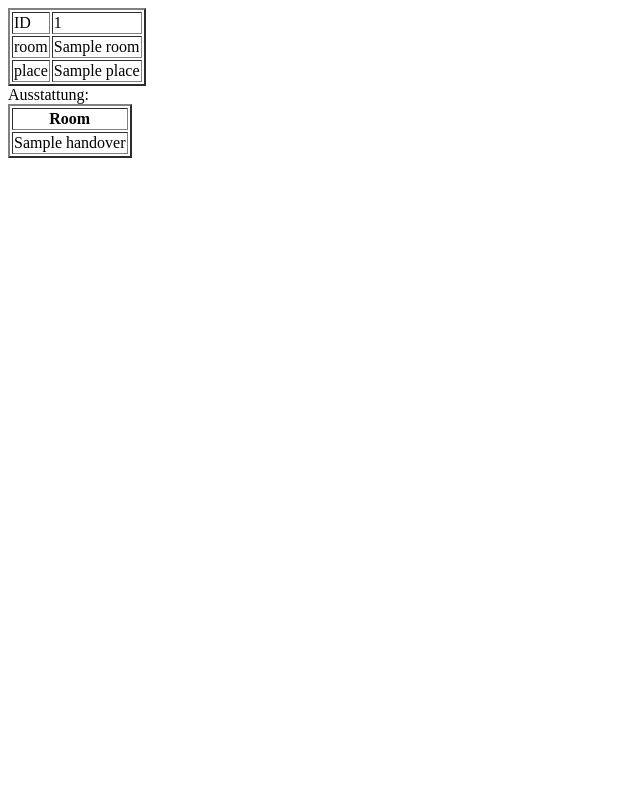
After one commit to mario-spitze/companynetworkmanager, a Django app: template django/project/inventory/templates/inventory/detailWorkplace.html in a window 1280 px wide. The commit adds this page. Shown: the whole page, without its empty margins (0-640 px from the left). Run offline with Django 3.2, Linux system fonts and the light colour scheme; the template is opened without the code that fills it: most values are stand-ins (such as "Sample title", 1, 10 or a date in 2020).

Commit message:
close #30, add a detail view with a very simple liste of handovers. little opticle changes in model.

```diff
--- a/django/project/inventory/models.py
+++ b/django/project/inventory/models.py
@@ -67,8 +67,8 @@ class HardwareClass(models.Model):
         return self.name
 
 class Workplace(models.Model):
+    room = models.CharField(max_length=10)
     place = models.CharField(max_length=5)
-    room = models.CharField(max_length=10)
     def __str__(self):
         return self.room + " - " + self.place
 
--- /dev/null
+++ b/django/project/inventory/templates/inventory/detailWorkplace.html
@@ -0,0 +1,17 @@
+<table border="2">
+ <tr><td>ID</td><td>{{ object.id }}</td></tr>
+ <tr><td>room</td><td>{{ object.room }}</td></tr>
+ <tr><td>place</td><td>{{ object.place }}</td></tr>
+</table>
+
+Ausstattung:
+<table border="2">
+    <tr>
+        <th>Room</th>
+    </tr>
+    {% for handover in object.handovers %}
+    <tr>
+        <td>{{ handover}}</td>
+    </tr>
+    {% endfor %}
+</table>
--- a/django/project/inventory/templates/inventory/listWorkplace.html
+++ b/django/project/inventory/templates/inventory/listWorkplace.html
@@ -10,6 +10,7 @@
     <tr>
         <td>{{ workplace.room}}</td>
         <td>{{ workplace.place }}</td>
+        <td><a href="{% url 'inventory:detailWorkplace' workplace.id %}">details</a></td>
     </tr>
     {% endfor %}
 </table>
--- a/django/project/inventory/urls.py
+++ b/django/project/inventory/urls.py
@@ -5,8 +5,10 @@ from . import views
 app_name = 'inventory'
 urlpatterns = [
     path('listEquipment/', views.EquipmentListView.as_view(), name='listEquipment'),
+    path('detailEquipment/<int:pk>', views.EquipmentDetailsView.as_view(), name='detailEquipment'),
     path('listWorkplace/', views.WorkplaceListView.as_view(), name='listWorkplace'),
+    path('detailWorkplace/<int:pk>', views.WorkplaceDetailsView.as_view(), name='detailWorkplace'),
     path('listCustomer/', views.CustomerListView.as_view(), name='listCustomer'),
-    path('detailEquipment/<int:pk>', views.EquipmentDetailsView.as_view(), name='detailEquipment'),
+
     path('createHandover/<slug:objType>/<int:pk>/', views.createHandover, name='createHandover'),
 ]
```
Also changed, not shown: django/project/inventory/views.py (+12 -1 lines).
